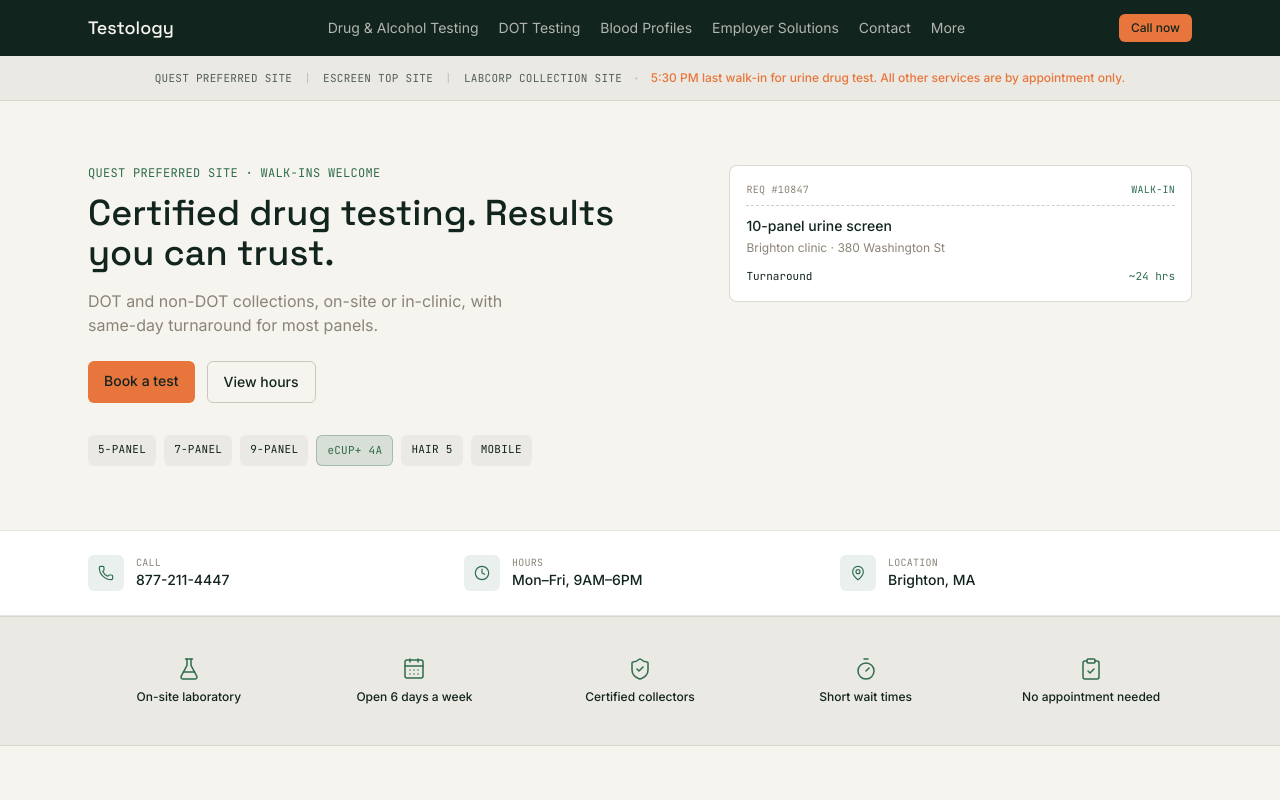
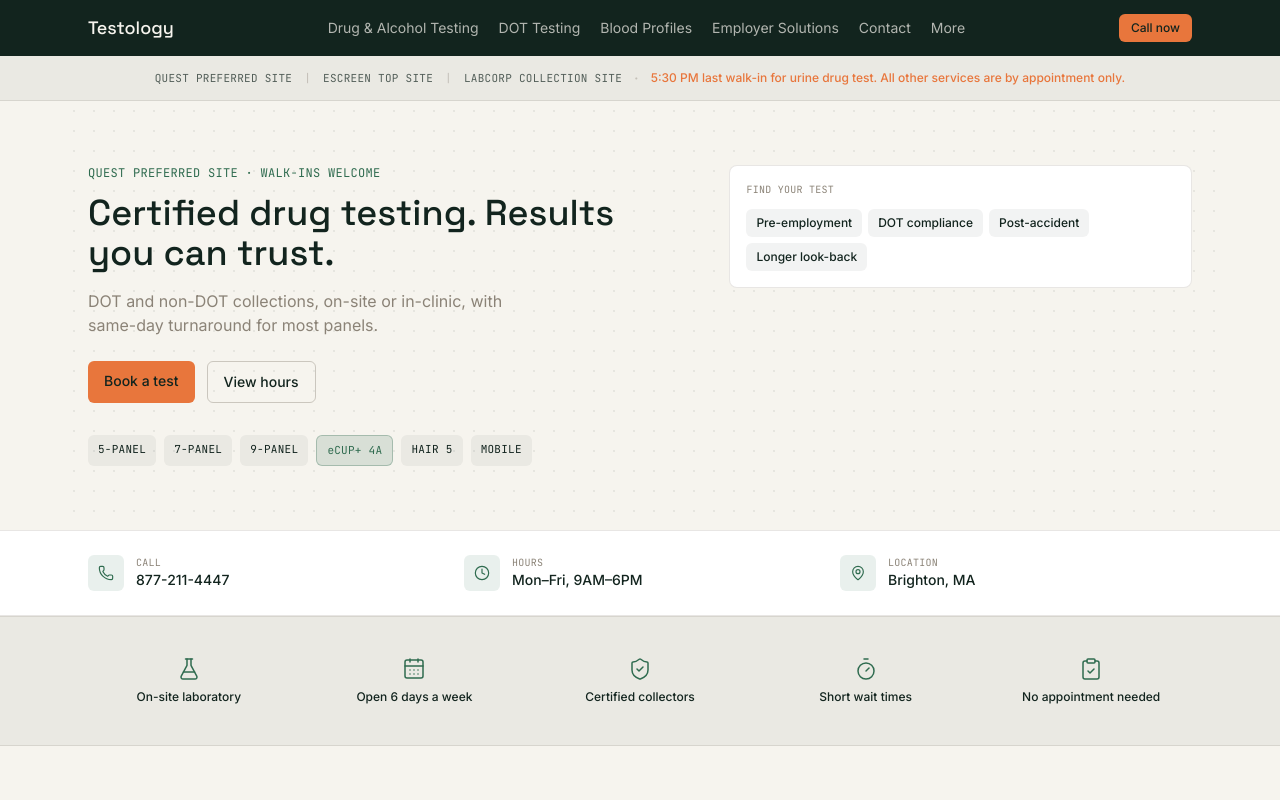
Before and after one commit to OmkarVaity/Testology-website, a Next.js app: page / in a window 1280 px wide. Shown: the top 800 px of the page. Built offline with nearby package versions, Linux system fonts and the light colour scheme.

Commit message:
feat: replace hero RequisitionCard with interactive TestFinder tool

```diff
--- a/app/globals.css
+++ b/app/globals.css
@@ -17,3 +17,8 @@
   color: var(--color-ink);
   font-family: var(--font-body);
 }
+
+.bg-texture {
+  background-image: radial-gradient(circle, #12241e12 1px, transparent 1px);
+  background-size: 20px 20px;
+}
--- a/components/sections/Hero.tsx
+++ b/components/sections/Hero.tsx
@@ -1,10 +1,10 @@
 import Link from "next/link";
-import { RequisitionCard } from "./RequisitionCard";
 import { PanelChip } from "./PanelChip";
+import { TestFinder } from "./TestFinder";
 
 export function Hero() {
   return (
-    <section className="mx-auto max-w-6xl px-6 py-16">
+    <section className="bg-texture mx-auto max-w-6xl px-6 py-16">
       <div className="grid gap-10 md:grid-cols-[1.3fr_1fr] md:items-start">
         <div>
           <p className="font-mono-panel text-xs uppercase tracking-wide text-clear">
@@ -35,13 +35,7 @@
         </div>
 
         <div>
-          <RequisitionCard
-            reqNumber="10847"
-            status="Walk-in"
-            testName="10-panel urine screen"
-            location="Brighton clinic · 380 Washington St"
-            turnaround="~24 hrs"
-          />
+          <TestFinder />
         </div>
       </div>
 
--- /dev/null
+++ b/components/sections/TestFinder.tsx
@@ -0,0 +1,83 @@
+"use client";
+
+import { useState } from "react";
+import Link from "next/link";
+
+type Scenario = {
+  label: string;
+  panel: string;
+  turnaround: string;
+  href: string;
+};
+
+const scenarios: Record<string, Scenario> = {
+  "pre-employment": {
+    label: "Pre-employment",
+    panel: "10-panel urine screen",
+    turnaround: "~24 hrs",
+    href: "/services/rapid-drug-testing",
+  },
+  dot: {
+    label: "DOT compliance",
+    panel: "DOT 5-panel",
+    turnaround: "~24–48 hrs",
+    href: "/dot-testing",
+  },
+  "post-accident": {
+    label: "Post-accident",
+    panel: "Rapid instant-cup screen",
+    turnaround: "~5 min",
+    href: "/services/mobile-drug-testing",
+  },
+  "long-window": {
+    label: "Longer look-back",
+    panel: "Hair 5-panel",
+    turnaround: "~90-day window",
+    href: "/services/hair-drug-testing",
+  },
+};
+
+export function TestFinder() {
+  const [selected, setSelected] = useState<string | null>(null);
+  const result = selected ? scenarios[selected] : null;
+
+  return (
+    <div className="rounded-lg border border-slate/20 bg-white p-4">
+      <p className="mb-3 font-mono-panel text-[10px] uppercase tracking-wide text-slate">
+        Find your test
+      </p>
+
+      <div className="flex flex-wrap gap-1.5">
+        {Object.entries(scenarios).map(([key, scenario]) => (
+          <button
+            key={key}
+            onClick={() => setSelected(key)}
+            className={`rounded-md px-2.5 py-1.5 text-xs font-medium transition ${
+              selected === key
+                ? "bg-ink text-bone"
+                : "bg-ink/5 text-ink hover:bg-ink/10"
+            }`}
+          >
+            {scenario.label}
+          </button>
+        ))}
+      </div>
+
+      {result && (
+        <div className="mt-4 border-t border-dashed border-slate/30 pt-3">
+          <p className="text-sm font-medium text-ink">{result.panel}</p>
+          <div className="mt-1.5 flex items-center justify-between font-mono-panel text-[11px] text-slate">
+            <span>Typical turnaround</span>
+            <span className="text-clear">{result.turnaround}</span>
+          </div>
+          <Link
+            href={result.href}
+            className="mt-3 inline-block text-sm font-medium text-clear hover:underline"
+          >
+            View this test &rarr;
+          </Link>
+        </div>
+      )}
+    </div>
+  );
+}
```
